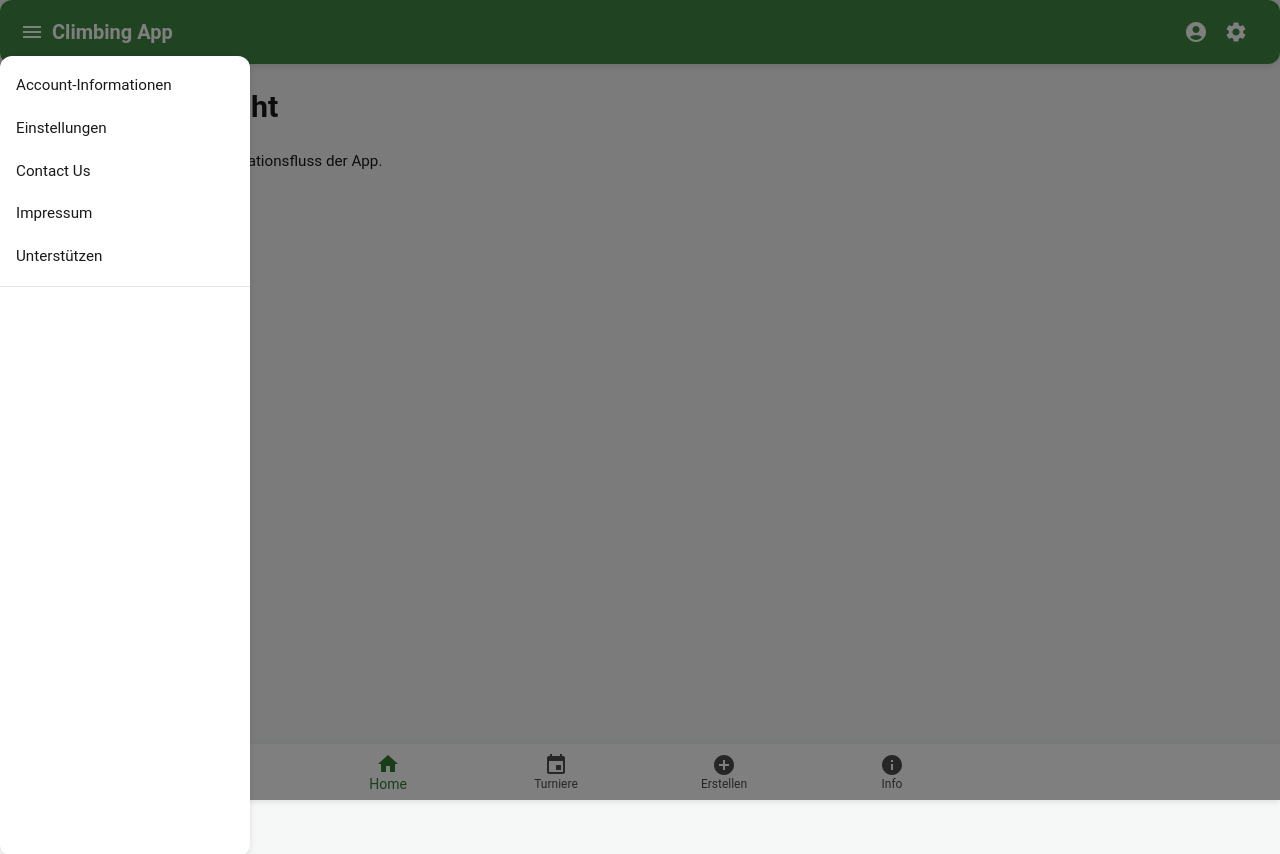
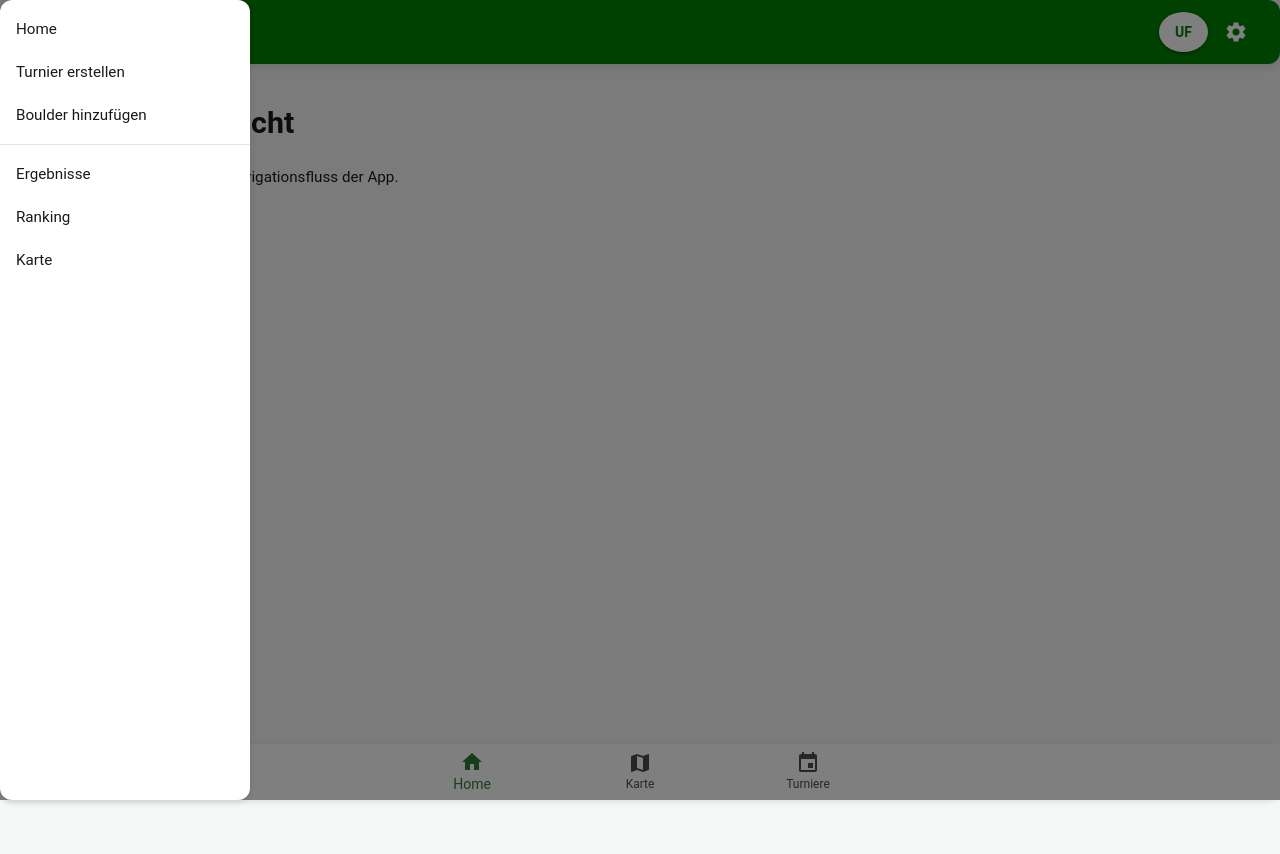
Before and after one commit to JonasFlachmann/ClimbingTurnamentAppPublic, a Next.js app: page /user-flow in a window 1280 px wide. Both pictures are taken after a click on the button 32 px from the left and 32 px from the top of the page. After the commit the page ends 830 px from the top, so only its background shows below. Built offline with nearby package versions, Linux system fonts and the light colour scheme.

Commit message:
Update Layout.tsx

```diff
--- a/components/Layout.tsx
+++ b/components/Layout.tsx
@@ -13,109 +13,140 @@ import {
   BottomNavigation,
   BottomNavigationAction,
   Paper,
+  Button,
 } from "@mui/material";
 import MenuIcon from "@mui/icons-material/Menu";
-import AccountCircleIcon from "@mui/icons-material/AccountCircle";
 import SettingsIcon from "@mui/icons-material/Settings";
 import HomeIcon from "@mui/icons-material/Home";
 import AddCircleIcon from "@mui/icons-material/AddCircle";
 import EventIcon from "@mui/icons-material/Event";
 import InfoIcon from "@mui/icons-material/Info";
+import MapIcon from "@mui/icons-material/Map";
+import Link from "next/link";
 
-export default function Layout({
-  children,
-  title,
-}: {
-  children: React.ReactNode;
-  title?: string;
-}) {
+export default function Layout({ children }: { children: React.ReactNode }) {
   const [drawerOpen, setDrawerOpen] = useState(false);
-  const [navValue, setNavValue] = useState(0);
+  const [value, setValue] = useState(0);
 
-  const toggleDrawer = (state: boolean) => () => {
-    setDrawerOpen(state);
+  const toggleDrawer = (open: boolean) => () => {
+    setDrawerOpen(open);
   };
 
   return (
     <Box sx={{ pb: 7 }}>
       {/* Header */}
-      <AppBar position="fixed" color="primary">
+      <AppBar position="static" sx={{ backgroundColor: "green" }}>
         <Toolbar>
-          <IconButton edge="start" color="inherit" onClick={toggleDrawer(!drawerOpen)}>
+          {/* Menü-Button links */}
+          <IconButton
+            edge="start"
+            color="inherit"
+            aria-label="menu"
+            onClick={toggleDrawer(true)}
+          >
             <MenuIcon />
           </IconButton>
+
+          {/* Titel */}
           <Typography variant="h6" sx={{ flexGrow: 1 }}>
-            {title || "Climbing App"}
+            Climbing App
           </Typography>
-          <IconButton color="inherit">
-            <AccountCircleIcon />
-          </IconButton>
+
+          {/* Neuer UF-Button */}
+          <Link href="/user-flow" passHref>
+            <Button
+              variant="contained"
+              sx={{
+                minWidth: "40px",
+                minHeight: "40px",
+                borderRadius: "50%",
+                backgroundColor: "white",
+                color: "green",
+                fontWeight: "bold",
+                mr: 1,
+                "&:hover": { backgroundColor: "#f0f0f0" },
+              }}
+            >
+              UF
+            </Button>
+          </Link>
+
+          {/* Settings-Icon bleibt */}
           <IconButton color="inherit">
             <SettingsIcon />
           </IconButton>
         </Toolbar>
       </AppBar>
 
-      {/* Sidebar */}
-      <Drawer
-        anchor="left"
-        open={drawerOpen}
-        onClose={toggleDrawer(false)}
-        sx={{
-          "& .MuiDrawer-paper": {
-            width: 250,
-            boxSizing: "border-box",
-            top: (theme) => theme.mixins.toolbar.minHeight, // Start direkt unter Header
-          },
-        }}
-      >
-        <Box>
+      {/* Drawer Navigation */}
+      <Drawer anchor="left" open={drawerOpen} onClose={toggleDrawer(false)}>
+        <Box
+          sx={{ width: 250 }}
+          role="presentation"
+          onClick={toggleDrawer(false)}
+          onKeyDown={toggleDrawer(false)}
+        >
           <List>
-            <ListItem button onClick={toggleDrawer(false)}>
-              <ListItemText primary="Account-Informationen" />
+            <ListItem button component={Link} href="/home">
+              <ListItemText primary="Home" />
             </ListItem>
-            <ListItem button onClick={toggleDrawer(false)}>
-              <ListItemText primary="Einstellungen" />
+            <ListItem button component={Link} href="/tournament-create">
+              <ListItemText primary="Turnier erstellen" />
             </ListItem>
-            <ListItem button onClick={toggleDrawer(false)}>
-              <ListItemText primary="Contact Us" />
-            </ListItem>
-            <ListItem button onClick={toggleDrawer(false)}>
-              <ListItemText primary="Impressum" />
-            </ListItem>
-            <ListItem button onClick={toggleDrawer(false)}>
-              <ListItemText primary="Unterstützen" />
+            <ListItem button component={Link} href="/boulder-add">
+              <ListItemText primary="Boulder hinzufügen" />
             </ListItem>
           </List>
           <Divider />
+          <List>
+            <ListItem button component={Link} href="/results">
+              <ListItemText primary="Ergebnisse" />
+            </ListItem>
+            <ListItem button component={Link} href="/ranking">
+              <ListItemText primary="Ranking" />
+            </ListItem>
+            <ListItem button component={Link} href="/map">
+              <ListItemText primary="Karte" />
+            </ListItem>
+          </List>
         </Box>
       </Drawer>
 
-      {/* Page Content */}
-      <Box component="main" sx={{ pt: 8, pb: 7 }}>
+      {/* Seiteninhalt */}
+      <Box component="main" sx={{ p: 2 }}>
         {children}
       </Box>
 
-      {/* Footer */}
+      {/* Bottom Navigation */}
       <Paper
-        sx={{
-          position: "fixed",
-          bottom: 0,
-          left: 0,
-          right: 0,
-          borderRadius: 0,
-        }}
+        sx={{ position: "fixed", bottom: 0, left: 0, right: 0 }}
         elevation={3}
       >
         <BottomNavigation
-          value={navValue}
-          onChange={(event, newValue) => setNavValue(newValue)}
+          value={value}
+          onChange={(event, newValue) => {
+            setValue(newValue);
+          }}
           showLabels
         >
-          <BottomNavigationAction label="Home" icon={<HomeIcon />} />
-          <BottomNavigationAction label="Turniere" icon={<EventIcon />} />
-          <BottomNavigationAction label="Erstellen" icon={<AddCircleIcon />} />
-          <BottomNavigationAction label="Info" icon={<InfoIcon />} />
+          <BottomNavigationAction
+            label="Home"
+            icon={<HomeIcon />}
+            component={Link}
+            href="/home"
+          />
+          <BottomNavigationAction
+            label="Karte"
+            icon={<MapIcon />}
+            component={Link}
+            href="/map"
+          />
+          <BottomNavigationAction
+            label="Turniere"
+            icon={<EventIcon />}
+            component={Link}
+            href="/tournament-overview"
+          />
         </BottomNavigation>
       </Paper>
     </Box>
```
